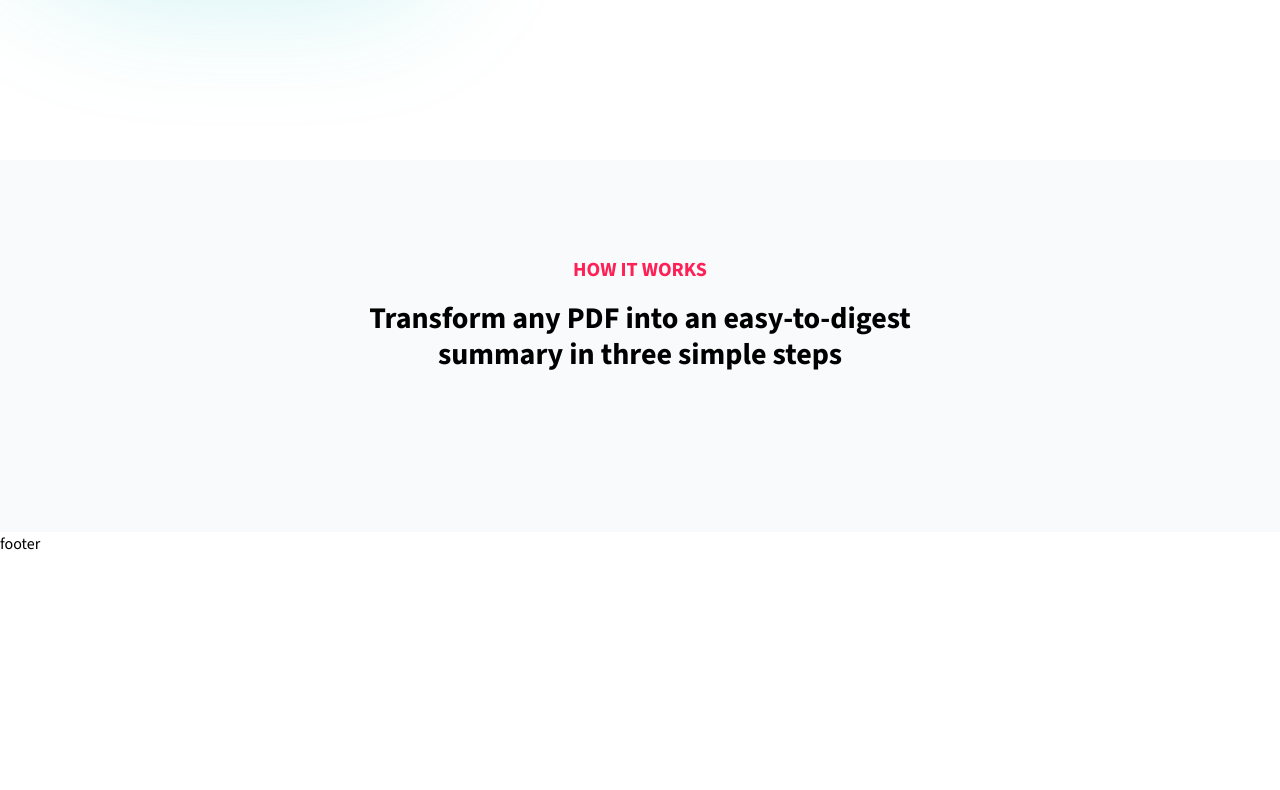
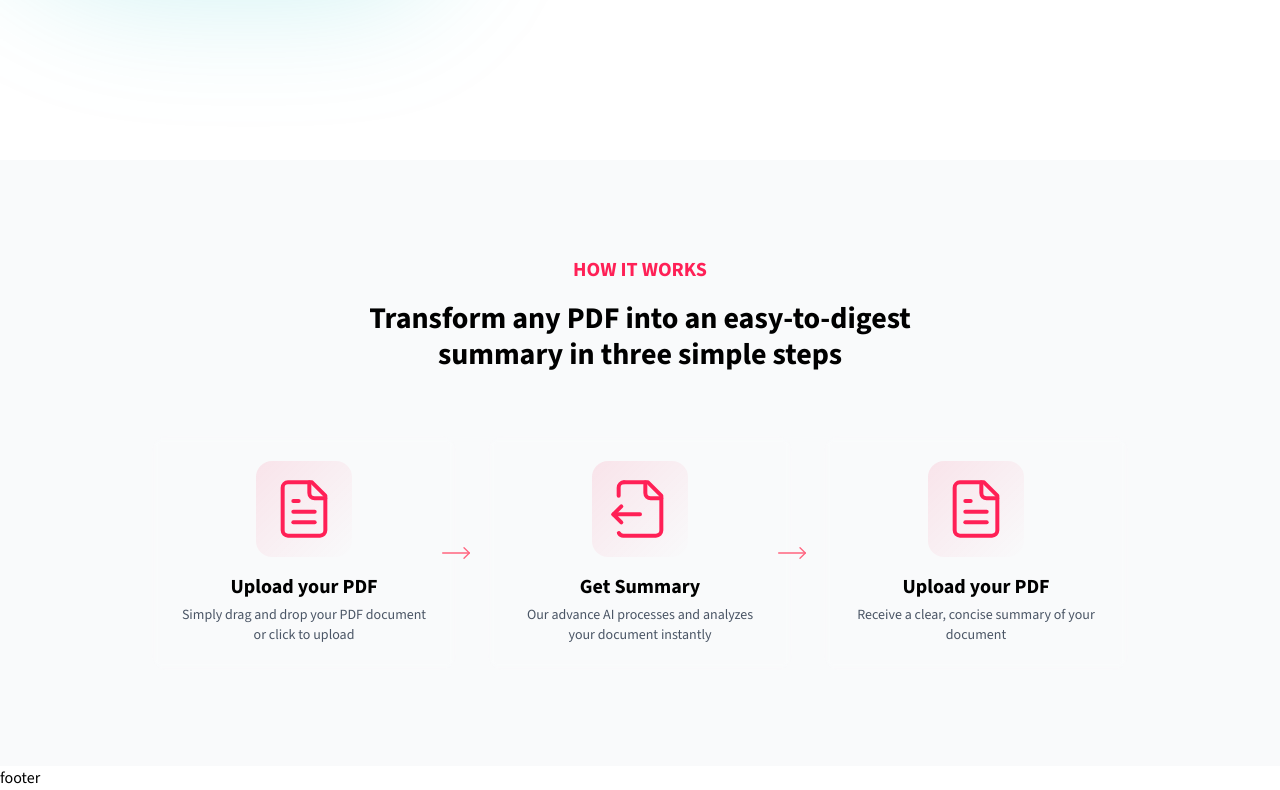
Before and after one commit to ayushcodes0/sumly, a Next.js app: page / in a window 1280 px wide. Shown: the part 828-1618 px from the top of the page. Before the commit the page ends 1384 px from the top, so only its background shows below. Built offline with nearby package versions, Linux system fonts and the light colour scheme.

Commit message:
added hero section

```diff
--- a/components/home/HowItWorksSection.tsx
+++ b/components/home/HowItWorksSection.tsx
@@ -1,7 +1,5 @@
-import { FileText } from 'lucide-react';
+import { BrainCircuit, FileOutput, FileText, MoveRight } from 'lucide-react';
 import React, { ReactNode } from 'react'
-
-const HowItWorksSection = () => {
 
 type Step = {
     icon: ReactNode;
@@ -13,24 +11,60 @@ const HowItWorksSection = () => {
     {
         icon: <FileText size={64} strokeWidth={1.5}/>,
         label: "Upload your PDF",
-            description: "Simply drag and drop you PDF document"
-        }
+        description: "Simply drag and drop your PDF document or click to upload"
+    },
+    {
+        icon: <FileOutput size={64} strokeWidth={1.5}/>,
+        label: "Get Summary",
+        description: "Our advance AI processes and analyzes your document instantly"
+    },
+    {
+        icon: <FileText size={64} strokeWidth={1.5}/>,
+        label: "Upload your PDF",
+        description: "Receive a clear, concise summary of your document"
+    },
 ];
 
+const HowItWorksSection = () => {
   return (
     <section className='relative overflow-hidden bg-gray-50'>
       <div className="py-12 lg:py-24 max-w-5xl mx-auto px-4 sm:px-6 ">
         <div aria-hidden="true" className="pointer-events-none absolute inset-x-0 -top-40 -z-10 transform-gpu overflow-hidden blur-3xl sm:-top-30">
-            <div style={{clipPath: 'plygon(74.1%, 44.1% 100% 61.6% 97.5% 26.9% 85.5% 0.1% 80.7% 2% 72.5% 32.5% 60.2% 62.4% 52.4% 68.1% 47.5% 58.3% 45.2% 34.5% 27.5% 76.7% 0.1% 64.9% 17.9% 100% 27.6% 76.8% 76.1% 97.7% 74.1% 44.1%)'}} className="relative left-[calc(50%-11rem)] aspect-1155/678 w-[36.125rem] -translate-x-1/2 rotate-[30deg] bg-linear-to-br from bg-emerald-500 via-teal-500 to-cyan-500 opacity-20 sm:left-[calc(50%-30rem)] sm-w-[72rem]"></div>
+            <div style={{clipPath: 'polygon(74.1%, 44.1% 100% 61.6% 97.5% 26.9% 85.5% 0.1% 80.7% 2% 72.5% 32.5% 60.2% 62.4% 52.4% 68.1% 47.5% 58.3% 45.2% 34.5% 27.5% 76.7% 0.1% 64.9% 17.9% 100% 27.6% 76.8% 76.1% 97.7% 74.1% 44.1%)'}} className="relative left-[calc(50%-11rem)] aspect-[1155/678] w-[36.125rem] -translate-x-1/2 rotate-[30deg] bg-linear-to-br from bg-emerald-500 via-teal-500 to-cyan-500 opacity-20 sm:left-[calc(50%-30rem)] sm-w-[72rem]"></div>
         </div>
         <div className="text-center mb-16">
             <h2 className='text-xl font-bold uppercase text-rose-500 mb-4'>How it works</h2>
             <h3 className='font-bold text-3xl max-w-2xl mx-auto'>Transform any PDF into an easy-to-digest summary in three simple steps</h3>
         </div>
-        <div className="grid grid-cols-1 md:grid-cols-3 gap-8 max-w-6xl mx-auto relative"></div>
+        <div className="grid grid-cols-1 md:grid-cols-3 gap-8 max-w-6xl mx-auto relative">
+            {steps.map((step,idx) => (
+                <div key={idx} className="relative">
+                    <StepItem {...step}/>
+                    {idx < steps.length-1 && (
+                        <div className="hidden md:block absolute top-1/2 right-0 transform translate-x-1/2 -translate-y-1/2">
+                            <MoveRight size={32} strokeWidth={1} className='text-rose-400'/>
+                        </div>
+                    )}
+                </div>
+            ))}
+        </div>
       </div>
     </section>
   )
 }
 
+function StepItem({icon, label, description}: Step){
+    return <div className='relative p-6 rounded-2xl bg-white/5 backdrop-blur-xs border border-white/10 hover:border-rose-500/50 transition-colors group w-full'>
+        <div className="flex flex-col gap-4 h-full">
+            <div className="flex items-center justify-center h-24 w-24 mx-auto rounded-2xl bg-linear-to-br from-rose-500/10 to-transparent group-hover:from-rose-500/20 transition-colors">
+                <div className="text-rose-500">{icon}</div>
+            </div>
+            <div className="flex flex-col flex-1 gap-1 justify-between">
+                <h4 className='text-center font-bold text-xl'>{label}</h4>
+                <p className='text-gray-600 text-center text-sm'>{description}</p>
+            </div>
+        </div>
+    </div>
+}
+
 export default HowItWorksSection
```
Lines whose indentation alone changed are shown as unchanged.
